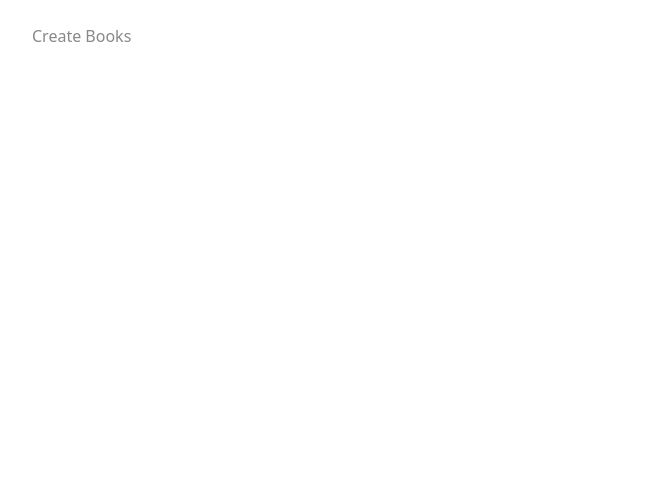
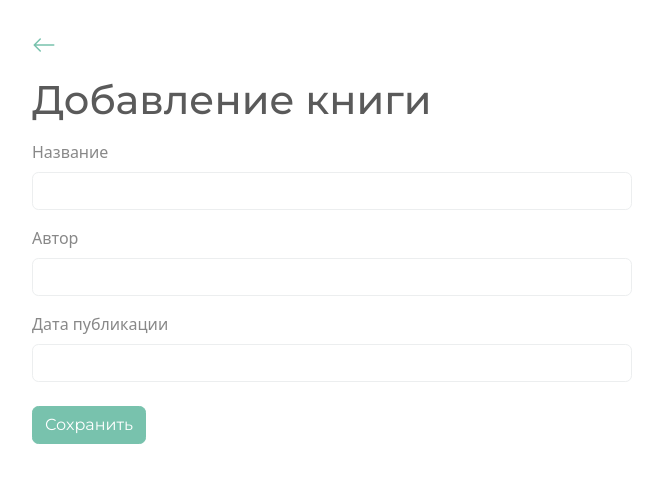
Before and after one commit to aleksmn/MERN-bookstore, a React (Vite) app in the folder frontend/: page /books/create in a window 1280 px wide. Shown: the top 482 px of the page, without its empty margins (62-725 px from the left). Built offline with nearby package versions, Linux system fonts and the light colour scheme.

Commit message:
create new book

```diff
--- a/frontend/src/pages/CreateBook.jsx
+++ b/frontend/src/pages/CreateBook.jsx
@@ -1,9 +1,79 @@
+import { useState } from "react";
+import axios from 'axios'
+import { useNavigate } from 'react-router-dom'
+import BackButton from './../components/BackButton';
+import Spinner from './../components/Spinner';
+
 const CreateBook = () => {
+    const [title, setTitle] = useState('');
+    const [author, setAuthor] = useState('');
+    const [publishYear, setPublishYear] = useState('');
+    const [loading, setLoading] = useState(false);
+    const navigate = useNavigate();
+
+    const handleSaveBook = () => {
+        const data = {
+            title,
+            author,
+            publishYear
+        };
+        setLoading(true);
+        axios
+            .post('http://localhost:5555/books', data)
+            .then(() => {
+                setLoading(false);
+                navigate('/');
+            })
+            .catch((error) => {
+                setLoading(false);
+                alert('Ошибка. Смотрите сообщение в консоли')
+                console.log(error)
+            })
+    };
+
     return (
         <div>
-            Create Books
+            <BackButton />
+            <h1 className="pt-3">Добавление книги</h1>
+            {loading ? <Spinner /> : ''}
+            <form style={{maxWidth: '600px'}} >
+                <div className="mt-3">
+                    <label htmlFor="titleInput" className="form-label">Название</label>
+                    <input
+                        id='titleInput'
+                        type="text"
+                        value={title}
+                        onChange={(e) => setTitle(e.target.value)}
+                        className="form-control"
+                    />
+                </div>
+                <div className="mt-3">
+                    <label htmlFor="authorInput" className="form-label">Автор</label>
+                    <input
+                        id='authorInput'
+                        type="text"
+                        value={author}
+                        onChange={(e) => setAuthor(e.target.value)}
+                        className="form-control"
+                    />
+                </div>
+                <div className="mt-3">
+                    <label htmlFor="publishYearInput" className="form-label">Дата публикации</label>
+                    <input
+                        id='publishYearInput'
+                        type="text"
+                        value={publishYear}
+                        onChange={(e) => setPublishYear(e.target.value)}
+                        className="form-control"
+                    />
+                </div>
+                <button className="btn btn-primary mt-4" type="button" onClick={handleSaveBook}>
+                    Сохранить
+                </button>
+
+            </form>
         </div>
-     );
+    );
 }
 
 export default CreateBook;
```
